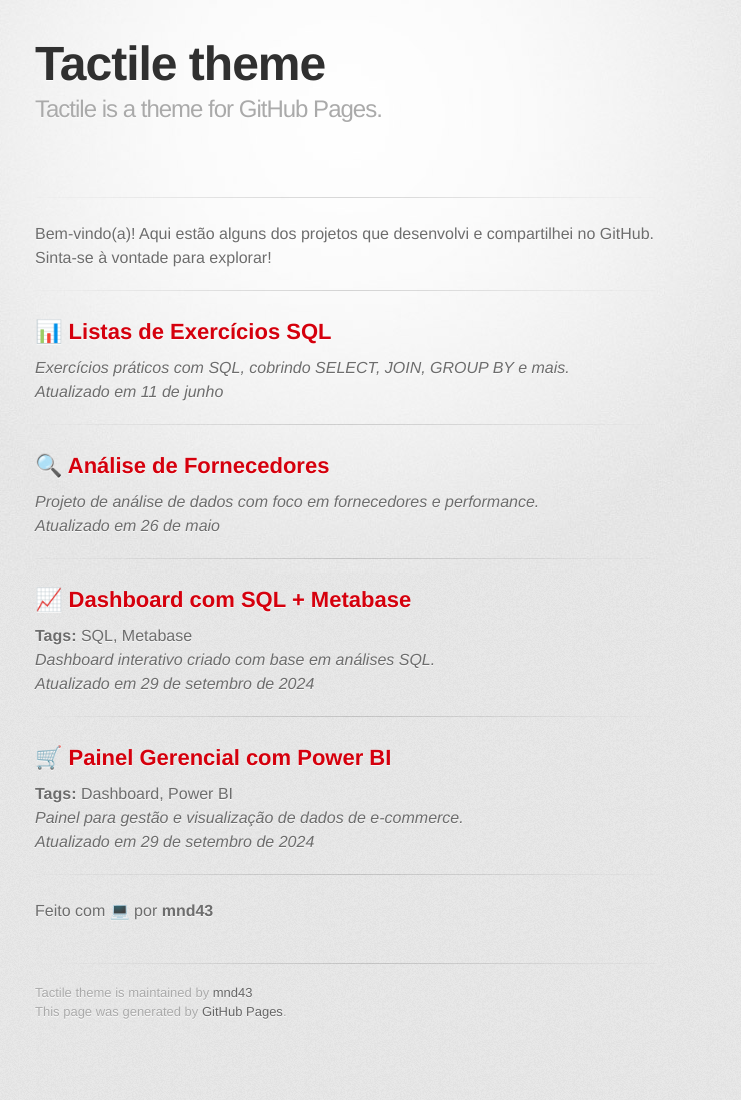
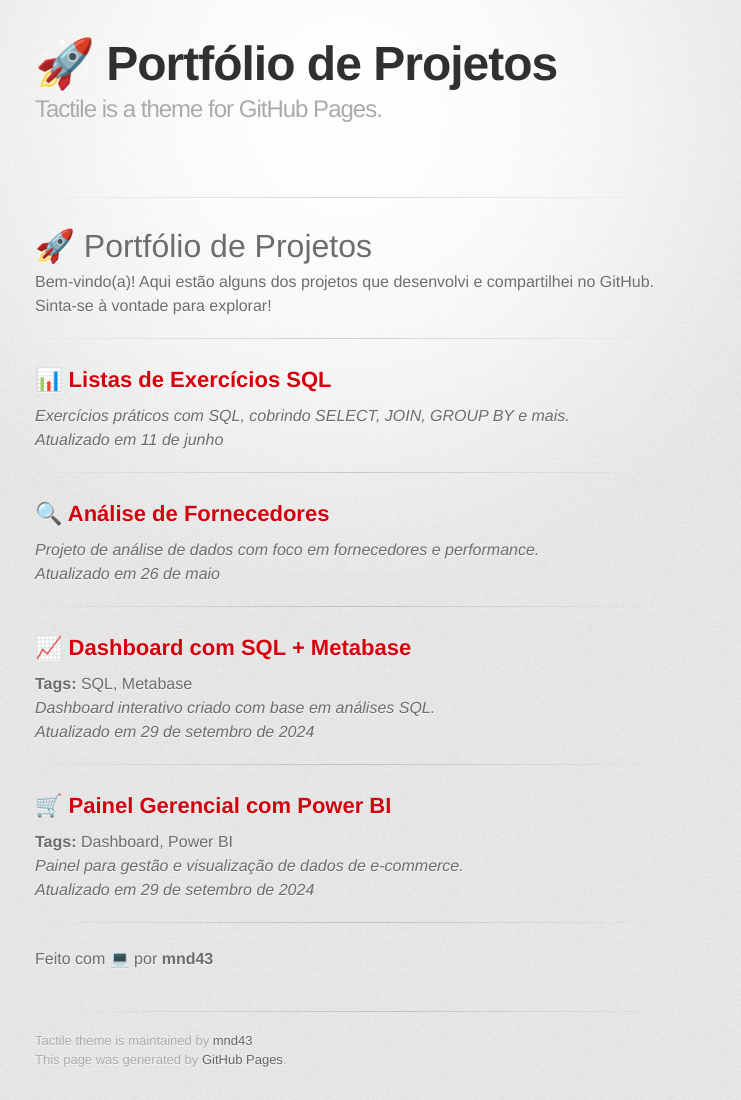
Before and after one commit to mnd43/Portifolio-Mnd43, a Jekyll site: the page built from index.md, in a window 1280 px wide. Shown: the whole page, without its empty margins (295-1036 px from the left). Built offline with Jekyll 4.4.1, drawn with Linux system fonts in a browser that asks for light colours; some web fonts are replaced; our own code applies the rules of GitHub Pages for plain Markdown files; before the commit the page ends 1052 px from its top, so only the background shows below that.

Commit message:
Update index.md

```diff
--- a/index.md
+++ b/index.md
@@ -1,3 +1,4 @@
+# 🚀 Portfólio de Projetos
 Bem-vindo(a)! Aqui estão alguns dos projetos que desenvolvi e compartilhei no GitHub. Sinta-se à vontade para explorar!
 
 ---
```
